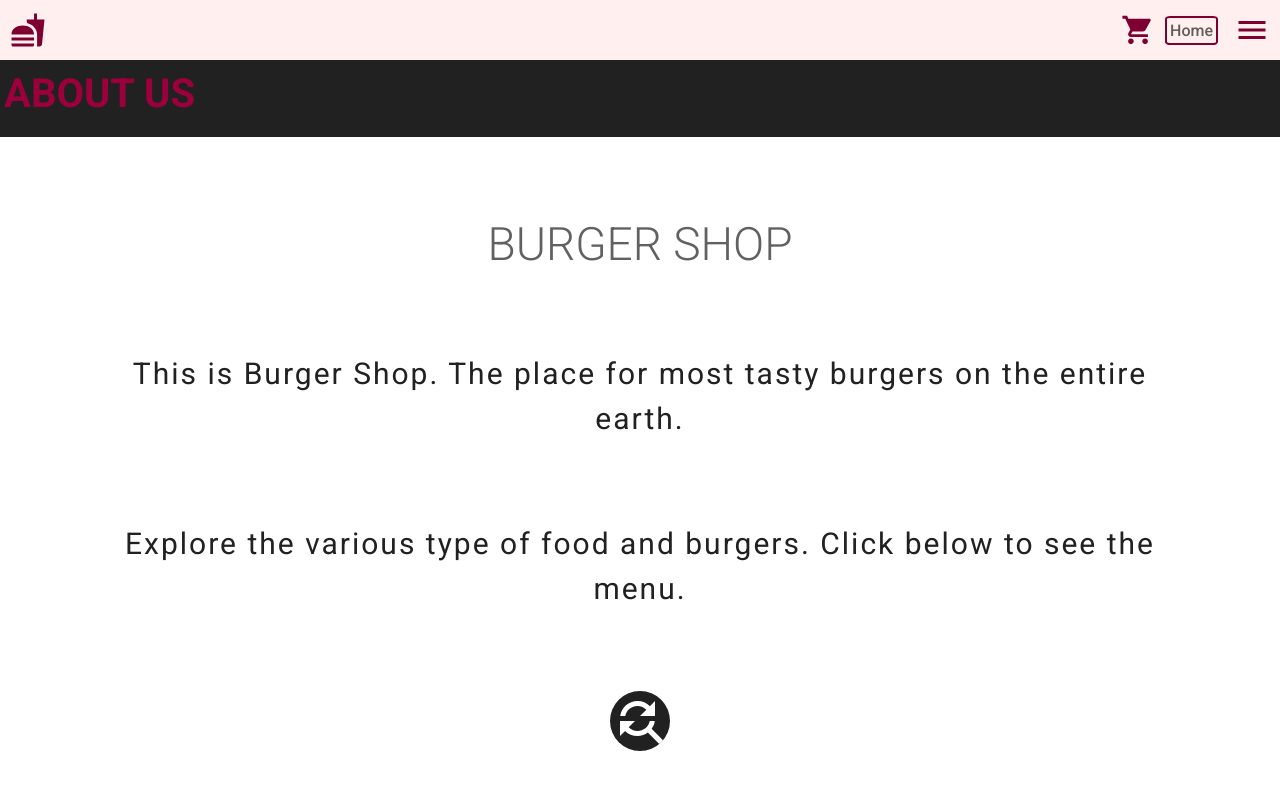
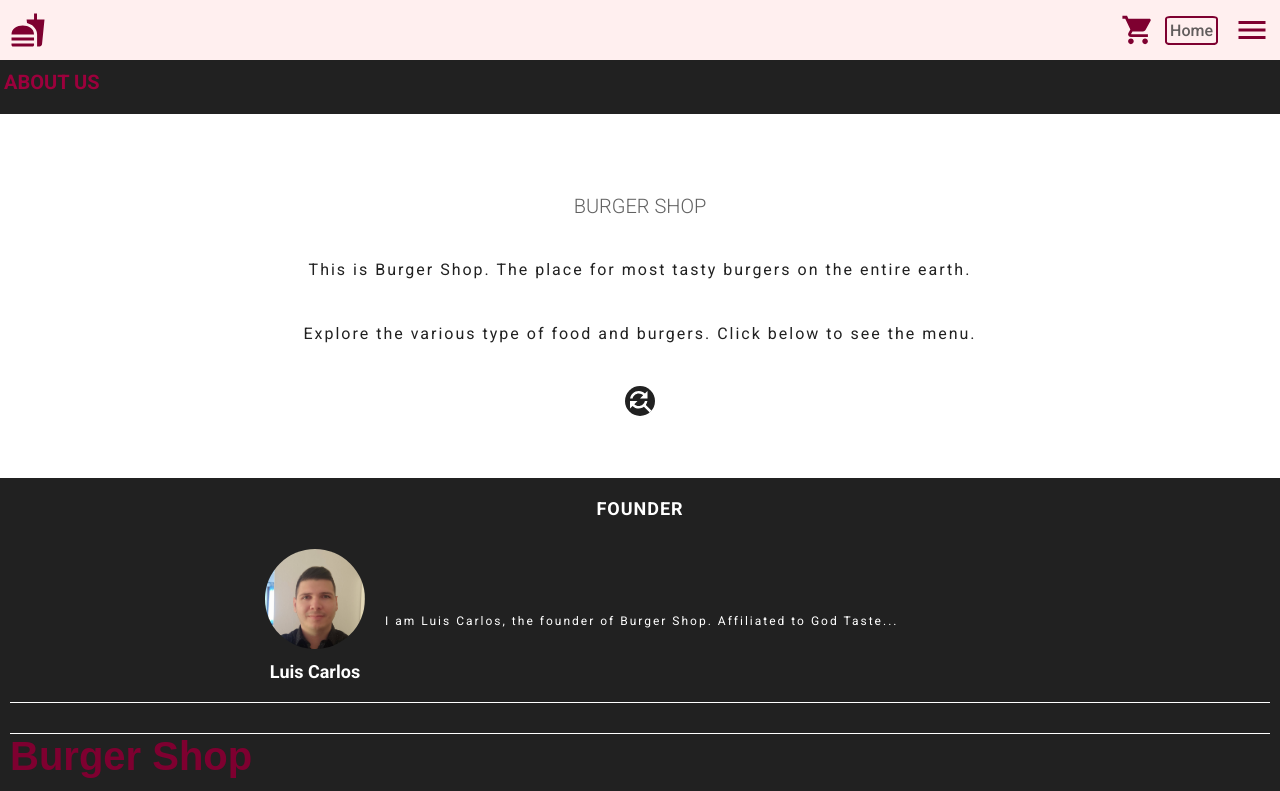
Before and after one commit to LuisCar09/Burger-shop, a React (Create React App) app: page /aboutus in a window 1280 px wide. Shown: the top 791 px of the page. Built offline with nearby package versions, Linux system fonts and the light colour scheme.

Commit message:
Add className to about us section to avoid scsss troubles

```diff
--- a/src/components/about/About.jsx
+++ b/src/components/about/About.jsx
@@ -4,7 +4,7 @@ import { Link } from "react-router-dom";
 import founder from '../../assets/1696431556553.jpg'
 const About = () =>{
     return(
-        <section>
+        <section className="about-us">
             <main>
 
 
--- a/src/styles/about.scss
+++ b/src/styles/about.scss
@@ -1,6 +1,6 @@
 @import 'colors';
 
-section{
+.about-us{
 
     >main{
 
```
